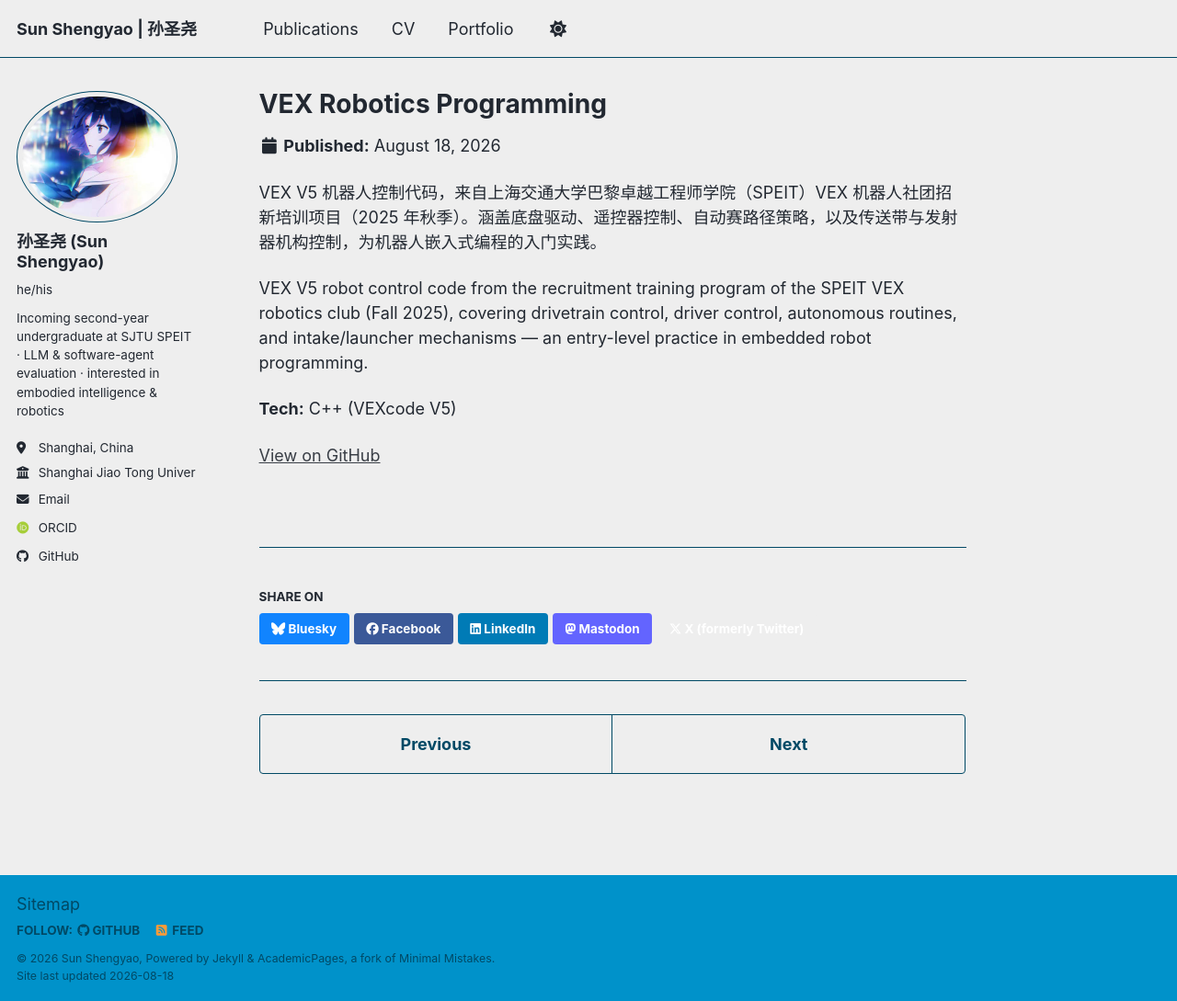
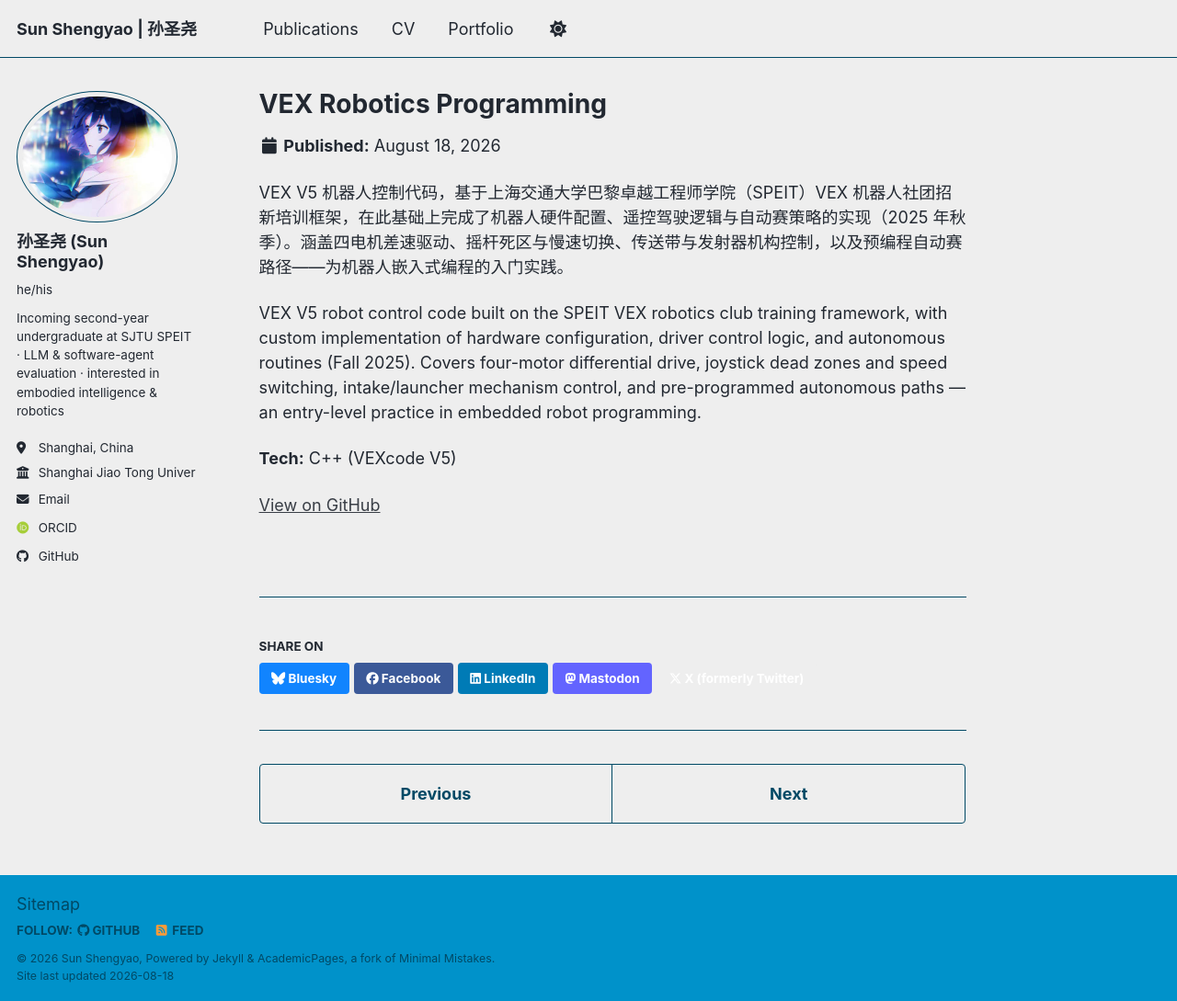
Before and after one commit to shushuyang231/shushuyang231.github.io, a Jekyll site: the page built from _portfolio/vex-robotics.md, in a window 1280 px wide and 1089 px high. Shown: the whole window at 92% size. Built offline with Jekyll 4.4.1, drawn with Linux system fonts in a browser that asks for light colours; some web fonts are replaced; a script bundle is joined from its source files by our own code; library files that are not in the unit come from our copies.

Commit message:
Update VEX portfolio description: accurately reflect custom control logic

```diff
--- a/_portfolio/vex-robotics.md
+++ b/_portfolio/vex-robotics.md
@@ -1,13 +1,13 @@
 ---
 title: "VEX Robotics Programming"
-excerpt: "VEX V5 robot control code from the SPEIT VEX robotics club training program"
+excerpt: "VEX V5 robot control code — drivetrain, driver control, and autonomous routines built on the SPEIT VEX club training framework"
 collection: portfolio
 order: 4
 ---
 
-VEX V5 机器人控制代码，来自上海交通大学巴黎卓越工程师学院（SPEIT）VEX 机器人社团招新培训项目（2025 年秋季）。涵盖底盘驱动、遥控器控制、自动赛路径策略，以及传送带与发射器机构控制，为机器人嵌入式编程的入门实践。
+VEX V5 机器人控制代码，基于上海交通大学巴黎卓越工程师学院（SPEIT）VEX 机器人社团招新培训框架，在此基础上完成了机器人硬件配置、遥控驾驶逻辑与自动赛策略的实现（2025 年秋季）。涵盖四电机差速驱动、摇杆死区与慢速切换、传送带与发射器机构控制，以及预编程自动赛路径——为机器人嵌入式编程的入门实践。
 
-VEX V5 robot control code from the recruitment training program of the SPEIT VEX robotics club (Fall 2025), covering drivetrain control, driver control, autonomous routines, and intake/launcher mechanisms — an entry-level practice in embedded robot programming.
+VEX V5 robot control code built on the SPEIT VEX robotics club training framework, with custom implementation of hardware configuration, driver control logic, and autonomous routines (Fall 2025). Covers four-motor differential drive, joystick dead zones and speed switching, intake/launcher mechanism control, and pre-programmed autonomous paths — an entry-level practice in embedded robot programming.
 
 **Tech:** C++ (VEXcode V5)
 
```
